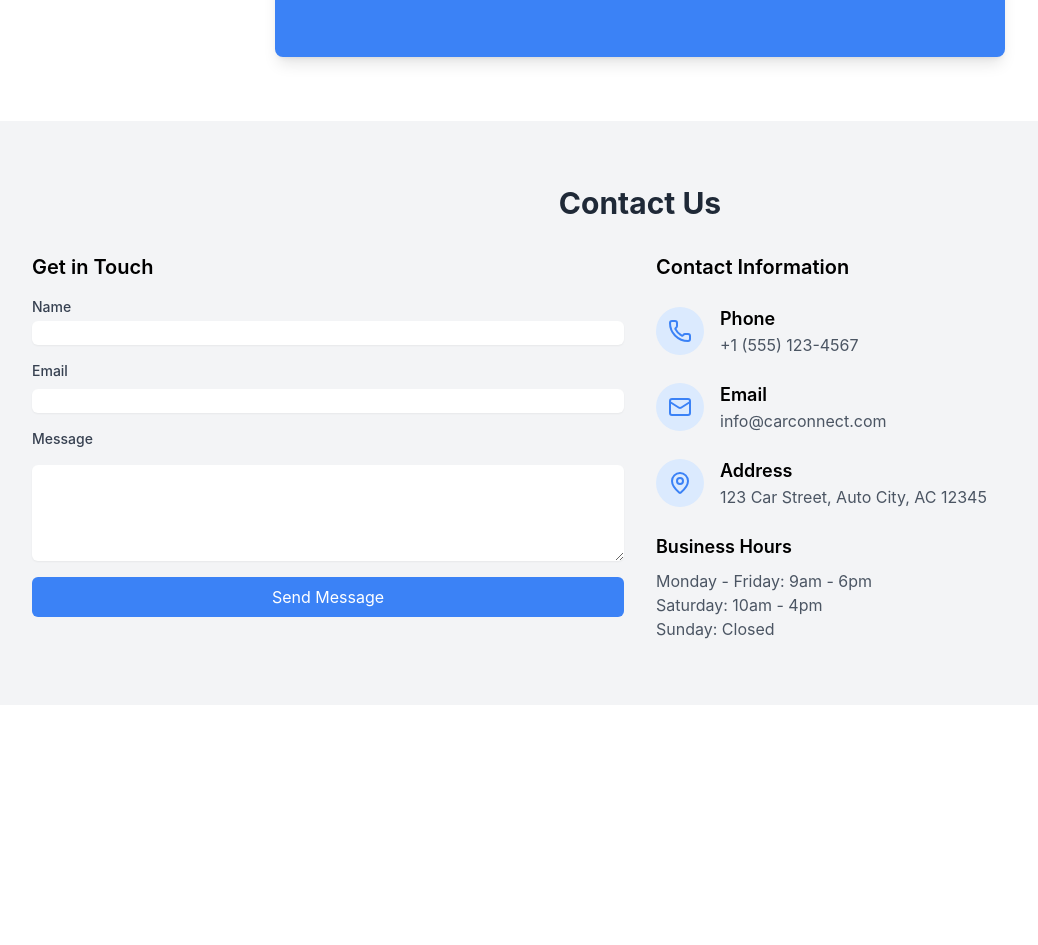
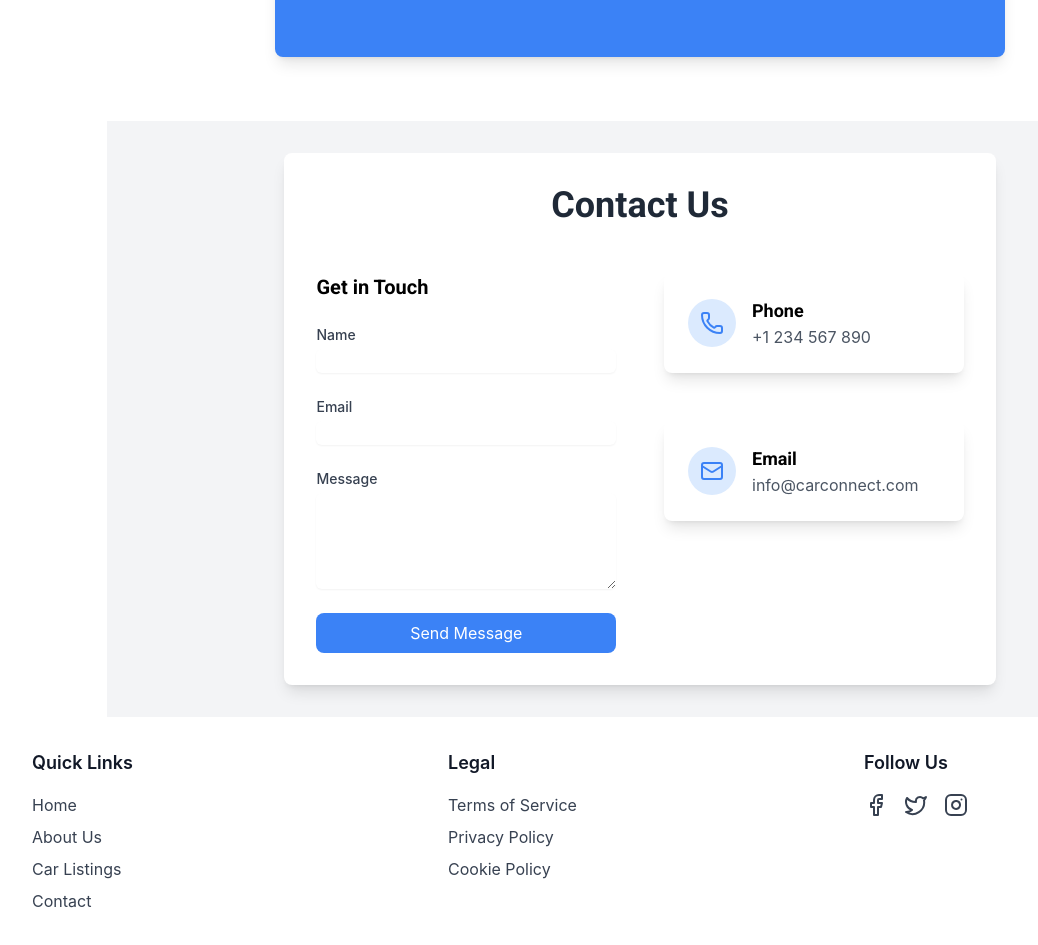
Before and after one commit to thisAbdU/vehicle-management-dashboard, a React (Create React App) app in the folder frontend/: page / in a window 1280 px wide. Shown: the part 2460-3405 px from the top of the page, without its empty margins (0-1038 px from the left). Before the commit the page ends 3165 px from the top, so only its background shows below. Built offline with nearby package versions, Linux system fonts and the light colour scheme.

Commit message:
feat:adjust the contact us section

```diff
--- a/frontend/src/App.js
+++ b/frontend/src/App.js
@@ -1,28 +1,29 @@
-import { Contact } from 'lucide-react';
-import './App.css';
+import React from 'react';
+import Listing from './components/Listing';
+import Navbar from './components/Navbar';
+import ContactUs from './components/ContactUs';
+import Footer from './components/Footer';
+import Hero from './components/Hero';
 import AboutUs from './components/AboutUs';
-import AddCarBox from './components/AddCar';
-import Hero from './components/Hero';
-import Listing from './components/Listing';
-import Navbar from './components/Navbar.tsx';
-import ContactUs from './components/ContactUs';
+import AddCar from './components/AddCar';
 
 function App() {
   return (
-    <div>
-      <Navbar></Navbar>
-      <Hero></Hero>
-      <Listing></Listing>
-      <AboutUs></AboutUs>
-
-      <section className="bg-white-100 py-16">
-        <div className="max-w-7xl mx-auto px-8 lg:px-8 lg:px-8">
-          <h2 className="text-3xl font-bold text-center mb-8 text-gray-800">Want to Sell Your Car?</h2>
-          <AddCarBox />
-        </div>
-      </section>
-
-     <ContactUs></ContactUs>
+    <div className="flex flex-col min-h-screen">
+      <Navbar />
+      <main className="flex-grow">
+        <Hero />
+        <Listing />
+        <AboutUs />
+        <section className="bg-white py-16">
+          <div className="max-w-7xl mx-auto px-4 sm:px-6 lg:px-8">
+            <h2 className="text-3xl font-bold text-center mb-8 text-gray-800">Want to Sell Your Car?</h2>
+            <AddCar></AddCar>
+          </div>
+        </section>
+        <ContactUs />
+      </main>
+      <Footer />
     </div>
   );
 }
--- a/frontend/src/components/ContactUs.tsx
+++ b/frontend/src/components/ContactUs.tsx
@@ -1,72 +1,63 @@
-import { FC } from 'react'
-import { Phone, Mail, MapPin } from 'lucide-react'
+import { FC } from 'react';
+import { Phone, Mail } from 'lucide-react';
 
 const ContactInfo: FC<{ icon: React.ReactNode; title: string; content: string }> = ({ icon, title, content }) => (
-  <div className="flex items-center space-x-4">
+  <div className="flex items-center space-x-4 p-6 bg-white shadow-lg rounded-lg transform transition-transform duration-300 hover:scale-105">
     <div className="bg-blue-100 p-3 rounded-full">
       {icon}
     </div>
     <div>
-      <h3 className="font-semibold text-lg">{title}</h3>
+      <h3 className="font-semibold text-lg" style={{ fontFamily: 'Roboto, sans-serif' }}>{title}</h3>
       <p className="text-gray-600">{content}</p>
     </div>
   </div>
-)
+);
 
 const ContactUs: FC = () => {
   return (
-    <section className="py-16 bg-gray-100">
-      <div className="max-w-7xl mx-auto px-4 sm:px-6 lg:px-8">
-        <h2 className="text-3xl font-bold text-center mb-8 text-gray-800">Contact Us</h2>
-        <div className="grid md:grid-cols-2 gap-8">
+    <section className="w-5/6 mx-auto py-8 bg-gray-100 flex justify-center">
+      <div className="bg-white w-2/3 p-8 rounded-lg shadow-lg">
+        <h2 className="text-4xl font-bold text-center mb-12 text-gray-800" style={{ fontFamily: 'Roboto, sans-serif' }}>Contact Us</h2>
+        <div className="grid md:grid-cols-2 gap-12">
           <div>
-            <h3 className="text-xl font-semibold mb-4">Get in Touch</h3>
-            <form className="space-y-4">
+            <h3 className="text-xl font-semibold mb-6" style={{ fontFamily: 'Roboto, sans-serif' }}>Get in Touch</h3>
+            <form className="space-y-6">
               <div>
                 <label htmlFor="name" className="block text-sm font-medium text-gray-700">Name</label>
                 <input type="text" id="name" name="name" className="mt-1 block w-full rounded-md border-gray-300 shadow-sm focus:border-blue-300 focus:ring focus:ring-blue-200 focus:ring-opacity-50" />
               </div>
               <div>
                 <label htmlFor="email" className="block text-sm font-medium text-gray-700">Email</label>
-                <input type="email" id="email" name="email" className="mt-2 block w-full rounded-md border-gray-300 shadow-sm focus:border-blue-300 focus:ring focus:ring-blue-200 focus:ring-opacity-50" />
+                <input type="email" id="email" name="email" className="mt-1 block w-full rounded-md border-gray-300 shadow-sm focus:border-blue-300 focus:ring focus:ring-blue-200 focus:ring-opacity-50" />
               </div>
               <div>
                 <label htmlFor="message" className="block text-sm font-medium text-gray-700">Message</label>
-                <textarea id="message" name="message" rows={4} className="mt-4 block w-full rounded-md border-gray-300 shadow-sm focus:border-blue-300 focus:ring focus:ring-blue-200 focus:ring-opacity-50"></textarea>
+                <textarea id="message" name="message" rows={4} className="mt-1 block w-full rounded-md border-gray-300 shadow-sm focus:border-blue-300 focus:ring focus:ring-blue-200 focus:ring-opacity-50"></textarea>
               </div>
-              <button type="submit" className="w-full bg-blue-500 text-white py-2 px-4 rounded-md hover:bg-blue-600 transition-colors duration-300">
+              <button
+                type="submit"
+                className="w-full bg-blue-500 text-white p-2 rounded-lg hover:bg-blue-600 transition-colors duration-300"
+              >
                 Send Message
               </button>
             </form>
           </div>
-          <div className="space-y-6">
-            <h3 className="text-xl font-semibold mb-4">Contact Information</h3>
+          <div className="space-y-12">
             <ContactInfo
               icon={<Phone className="w-6 h-6 text-blue-500" />}
               title="Phone"
-              content="+1 (555) 123-4567"
+              content="+1 234 567 890"
             />
             <ContactInfo
               icon={<Mail className="w-6 h-6 text-blue-500" />}
               title="Email"
               content="info@carconnect.com"
             />
-            <ContactInfo
-              icon={<MapPin className="w-6 h-6 text-blue-500" />}
-              title="Address"
-              content="123 Car Street, Auto City, AC 12345"
-            />
-            <div className="mt-8">
-              <h4 className="text-lg font-semibold mb-2">Business Hours</h4>
-              <p className="text-gray-600">Monday - Friday: 9am - 6pm</p>
-              <p className="text-gray-600">Saturday: 10am - 4pm</p>
-              <p className="text-gray-600">Sunday: Closed</p>
-            </div>
           </div>
         </div>
       </div>
     </section>
-  )
-}
+  );
+};
 
-export default ContactUs
+export default ContactUs;
--- /dev/null
+++ b/frontend/src/components/Footer.tsx
@@ -0,0 +1,47 @@
+import { Link } from 'react-router-dom';
+import { Facebook, Twitter, Instagram } from 'lucide-react';
+
+const Footer: React.FC = () => {
+  return (
+    <footer className="bg-white text-gray-900 py-8">
+      <div className="max-w-7xl mx-auto px-4 sm:px-6 lg:px-8 grid grid-cols-1 md:grid-cols-3 gap-8">
+        <div>
+          <h4 className="text-lg font-semibold mb-4">Quick Links</h4>
+          <ul className="space-y-2">
+            <li><Link to="/" className="text-gray-700 hover:text-black transition-colors">Home</Link></li>
+            <li><Link to="/about" className="text-gray-700 hover:text-black transition-colors">About Us</Link></li>
+            <li><Link to="/listings" className="text-gray-700 hover:text-black transition-colors">Car Listings</Link></li>
+            <li><Link to="/contact" className="text-gray-700 hover:text-black transition-colors">Contact</Link></li>
+          </ul>
+        </div>
+        <div>
+          <h4 className="text-lg font-semibold mb-4">Legal</h4>
+          <ul className="space-y-2">
+            <li><Link to="/terms" className="text-gray-700 hover:text-black transition-colors">Terms of Service</Link></li>
+            <li><Link to="/privacy" className="text-gray-700 hover:text-black transition-colors">Privacy Policy</Link></li>
+            <li><Link to="/cookies" className="text-gray-700 hover:text-black transition-colors">Cookie Policy</Link></li>
+          </ul>
+        </div>
+        <div>
+          <h4 className="text-lg font-semibold mb-4">Follow Us</h4>
+          <div className="flex space-x-4">
+            <a href="https://facebook.com" target="_blank" rel="noopener noreferrer" className="text-gray-700 hover:text-black transition-colors">
+              <Facebook size={24} />
+              <span className="sr-only">Facebook</span>
+            </a>
+            <a href="https://twitter.com" target="_blank" rel="noopener noreferrer" className="text-gray-700 hover:text-black transition-colors">
+              <Twitter size={24} />
+              <span className="sr-only">Twitter</span>
+            </a>
+            <a href="https://instagram.com" target="_blank" rel="noopener noreferrer" className="text-gray-700 hover:text-black transition-colors">
+              <Instagram size={24} />
+              <span className="sr-only">Instagram</span>
+            </a>
+          </div>
+        </div>
+      </div>
+    </footer>
+  );
+};
+
+export default Footer;
```
